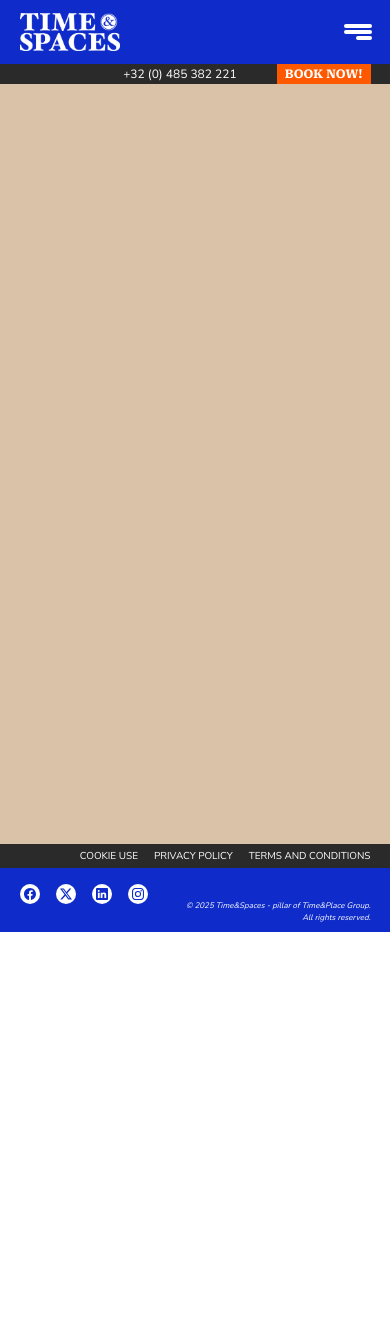
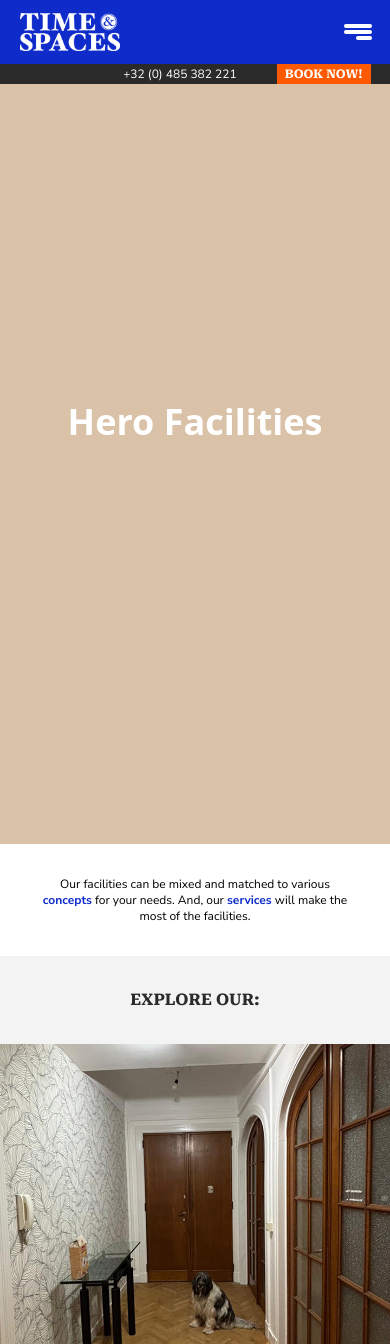
Before and after one commit to stefanolami/spaces, a Next.js app: page /facilities in a window 390 px wide. Shown: the top 1344 px of the page. Before the commit the page ends 932 px from the top, so only its background shows below. Built offline with nearby package versions, Linux system fonts and the light colour scheme.

Commit message:
feat: implement facilities page

```diff
--- a/src/app/facilities/page.tsx
+++ b/src/app/facilities/page.tsx
@@ -1,5 +1,7 @@
+import FacilitiesComponent from '@/components/facilities/facilities'
+
 const FacilitiesPage = () => {
-	return <div className="bg-beje-spaces min-h-screen "></div>
+	return <FacilitiesComponent />
 }
 
 export default FacilitiesPage
--- /dev/null
+++ b/src/components/facilities/facilities-card.tsx
@@ -0,0 +1,66 @@
+import { FacilitiesCardType } from '@/lib/types'
+import Image from 'next/image'
+import Link from 'next/link'
+
+const FacilitiesCard = ({
+	card,
+	position,
+}: {
+	card: FacilitiesCardType
+	position: number
+}) => {
+	return (
+		<div
+			className={`bg-[#F3F3F3] mb-8 md:mb-0 md:py-6 ${
+				position % 2 === 0 ? 'md:bg-white' : ''
+			}`}
+		>
+			<div
+				className={`mx-auto md:w-4/5 max-w-[1000px] flex flex-col items-center justify-center ${
+					position % 2 === 0 ? 'lg:flex-row' : 'lg:flex-row-reverse'
+				} gap-8 lg:gap-8`}
+			>
+				<div className="w-full aspect-square relative ">
+					<Image
+						src={card.image}
+						alt={card.title}
+						fill
+					/>
+				</div>
+				<div className="w-full flex flex-col items-center md:items-start justify-center gap-4 lg:gap-8">
+					<h3 className="text-base md:text-xl lg:text-2xl font-extrabold text-center md:text-left w-4/5 md:w-full mx-auto uppercase">
+						{card.title}
+					</h3>
+					<p className="text-justify md:text-left text-xs md:text-sm lg:text-base w-4/5 md:w-full mx-auto">
+						{card.text}
+					</p>
+					<div className="w-full md:w-2/3 md:gap-4 grid grid-cols-2">
+						<Link
+							className="bg-orange-spaces hover:bg-orange-spaces/80 w-full flex items-center justify-center p-2 text-xs md:text-sm lg:text-base font-bold text-white"
+							href={card.firstLink}
+						>
+							BOOK NOW!
+						</Link>
+						<Link
+							className="bg-black-spaces hover:bg-black-spaces/80 w-full flex items-center justify-center p-2 text-xs md:text-sm lg:text-base font-bold text-white"
+							href={card.firstLink}
+						>
+							GET A QUOTE
+						</Link>
+					</div>
+					<p className="text-sm md:text-base lg:text-lg md:text-left">
+						<span className="font-extrabold">PRICE:</span> €
+						{card.price}
+					</p>
+					{card.subText && (
+						<p className="italic text-[10px] leading-[12px] md:text-xs lg:text-sm w-4/5 mx-auto md:w-full md:text-left">
+							{card.subText}
+						</p>
+					)}
+				</div>
+			</div>
+		</div>
+	)
+}
+
+export default FacilitiesCard
--- /dev/null
+++ b/src/components/facilities/facilities.tsx
@@ -0,0 +1,92 @@
+import React from 'react'
+import HeroFacilities from './hero-facilities'
+import Link from 'next/link'
+import FacilitiesCard from './facilities-card'
+
+const FacilitiesComponent = () => {
+	return (
+		<>
+			<HeroFacilities />
+			<div className="font-nunito">
+				<div className="w-[80%] mx-auto md:w-[70%] xl:w-[60%] max-w-[1000px] my-8 md:my-12 lg:my-16">
+					<p className="font-nunito text-xs md:text-base lg:text-xl text-center">
+						Our facilities can be mixed and matched to various{' '}
+						<Link
+							href="/concepts"
+							className="text-blue-spaces font-bold"
+						>
+							concepts
+						</Link>{' '}
+						for your needs. And, our{' '}
+						<Link
+							href="/services"
+							className="text-blue-spaces font-bold"
+						>
+							services
+						</Link>{' '}
+						will make the most of the facilities.
+					</p>
+				</div>
+				<div className="bg-[#F3F3F3] pt-8 md:pt-12 lg:pt-16">
+					<h1 className="text-center font-robo text-black-spaces font-bold text-base md:text-lg lg:text-2xl xl:text-3xl mb-8 md:mb-12 lg:mb-16">
+						EXPLORE OUR:
+					</h1>
+					<div className="">
+						{CARDS.map((card, index) => (
+							<FacilitiesCard
+								card={card}
+								position={index + 1}
+								key={index}
+							/>
+						))}
+					</div>
+				</div>
+			</div>
+		</>
+	)
+}
+
+const CARDS = [
+	{
+		title: 'Board and Conference Room',
+		text: 'Our heart-piece of our facilities allows for up to 20 persons in a board room or up to 40 people in a conference (panel or keynote) setting with a possibility to have only chairs, stand-up tables or a mix.',
+		image: '/placeholder-pic-spaces.png',
+		firstLink: '/',
+		secondLink: '/',
+		price: '1000',
+		subText:
+			'*Coffee, tea, water (flat and sparkling) and ice-cream included at no charge.',
+	},
+	{
+		title: 'Board and Conference Room',
+		text: 'Our heart-piece of our facilities allows for up to 20 persons in a board room or up to 40 people in a conference (panel or keynote) setting with a possibility to have only chairs, stand-up tables or a mix.',
+		image: '/placeholder-pic-spaces.png',
+		firstLink: '/',
+		secondLink: '/',
+		price: '1000',
+		subText:
+			'*Coffee, tea, water (flat and sparkling) and ice-cream included at no charge.',
+	},
+	{
+		title: 'Board and Conference Room',
+		text: 'Our heart-piece of our facilities allows for up to 20 persons in a board room or up to 40 people in a conference (panel or keynote) setting with a possibility to have only chairs, stand-up tables or a mix.',
+		image: '/placeholder-pic-spaces.png',
+		firstLink: '/',
+		secondLink: '/',
+		price: '1000',
+		subText:
+			'*Coffee, tea, water (flat and sparkling) and ice-cream included at no charge.',
+	},
+	{
+		title: 'Board and Conference Room',
+		text: 'Our heart-piece of our facilities allows for up to 20 persons in a board room or up to 40 people in a conference (panel or keynote) setting with a possibility to have only chairs, stand-up tables or a mix.',
+		image: '/placeholder-pic-spaces.png',
+		firstLink: '/',
+		secondLink: '/',
+		price: '1000',
+		subText:
+			'*Coffee, tea, water (flat and sparkling) and ice-cream included at no charge.',
+	},
+]
+
+export default FacilitiesComponent
--- /dev/null
+++ b/src/components/facilities/hero-facilities.tsx
@@ -0,0 +1,11 @@
+const HeroFacilities = () => {
+	return (
+		<div className="w-full h-screen flex items-center justify-center bg-beje-spaces">
+			<h1 className="font-unna text-4xl font-bold text-center text-white">
+				Hero Facilities
+			</h1>
+		</div>
+	)
+}
+
+export default HeroFacilities
--- a/src/components/home/home-box.tsx
+++ b/src/components/home/home-card.tsx
@@ -4,7 +4,7 @@ import { motion } from 'framer-motion'
 import Link from 'next/link'
 import React from 'react'
 
-const HomeBox = ({
+const HomeCard = ({
 	image,
 	title,
 	text,
@@ -31,7 +31,7 @@ const HomeBox = ({
 					whileInView={{ opacity: 1, y: 0 }}
 					viewport={{ once: true }}
 					transition={{ duration: 0.5, delay: 0.2 }}
-					className="text-lg md:text-5xl font-extrabold"
+					className="text-lg lg:text-xl xl:text-2xl font-extrabold"
 				>
 					{title}
 				</motion.h1>
@@ -40,7 +40,7 @@ const HomeBox = ({
 					whileInView={{ opacity: 1, y: 0 }}
 					viewport={{ once: true }}
 					transition={{ duration: 0.5, delay: 0.5 }}
-					className="text-sm md:text-lg"
+					className="text-sm lg:text-base xl:text-lg lg:w-3/4 mx-auto"
 				>
 					{text}
 				</motion.p>
@@ -49,15 +49,15 @@ const HomeBox = ({
 					whileInView={{ opacity: 1 }}
 					viewport={{ once: true }}
 					transition={{ duration: 0.5, delay: 0.8 }}
-					className="flex space-x-4"
+					className="grid grid-cols-2 gap-4"
 				>
 					<Link href={firstLink}>
-						<button className="bg-orange-spaces hover:bg-orange-spaces/80 text-white font-bold py-2 px-4 rounded text-sm">
+						<button className="bg-orange-spaces hover:bg-orange-spaces/80 text-white font-bold py-2 px-4 rounded text-sm w-full">
 							GET A QUOTE
 						</button>
 					</Link>
 					<Link href={secondLink}>
-						<button className="bg-black-spaces hover:bg-black-spaces/80 text-white font-bold py-2 px-4 rounded text-sm">
+						<button className="bg-black-spaces hover:bg-black-spaces/80 text-white font-bold py-2 px-4 rounded text-sm w-full">
 							FIND MORE
 						</button>
 					</Link>
@@ -67,4 +67,4 @@ const HomeBox = ({
 	)
 }
 
-export default HomeBox
+export default HomeCard
--- a/src/components/home/home-section.tsx
+++ b/src/components/home/home-section.tsx
@@ -1,13 +1,13 @@
-import HomeBox from './home-box'
+import HomeCard from './home-card'
 
 const HomeSection = () => {
 	return (
-		<div className="bg-[#F3F3F3] w-full pt-8">
-			<h1 className="text-center font-robo text-black-spaces font-bold text-base">
+		<div className="bg-[#F3F3F3] w-full pt-8 md:pt-12 lg:pt-16">
+			<h1 className="text-center font-robo text-black-spaces font-bold text-base md:text-lg lg:text-2xl xl:text-3xl">
 				EXPLORE OUR:
 			</h1>
-			<div className="mt-8">
-				<HomeBox
+			<div className="my-8 md:my-16 md:w-4/5 lg:w-3/4 xl:w-2/3 mx-auto grid grid-rows-4 md:grid-cols-2 md:grid-rows-1 gap-4">
+				<HomeCard
 					title={'CONCEPTS'}
 					text={
 						'We have a wide range of concepts for you to choose from.'
@@ -16,7 +16,7 @@ const HomeSection = () => {
 					firstLink={'/concepts'}
 					secondLink={'/concepts'}
 				/>
-				<HomeBox
+				<HomeCard
 					title={'FACILITIES'}
 					text={
 						'We have a wide range of concepts for you to choose from.'
@@ -25,7 +25,7 @@ const HomeSection = () => {
 					firstLink={'/concepts'}
 					secondLink={'/concepts'}
 				/>
-				<HomeBox
+				<HomeCard
 					title={'SERVICES'}
 					text={
 						'We have a wide range of concepts for you to choose from.'
@@ -34,7 +34,7 @@ const HomeSection = () => {
 					firstLink={'/concepts'}
 					secondLink={'/concepts'}
 				/>
-				<HomeBox
+				<HomeCard
 					title={'ACCESS'}
 					text={
 						'We have a wide range of concepts for you to choose from.'
```
Also changed, not shown: src/lib/types.ts (+10 -0 lines).
